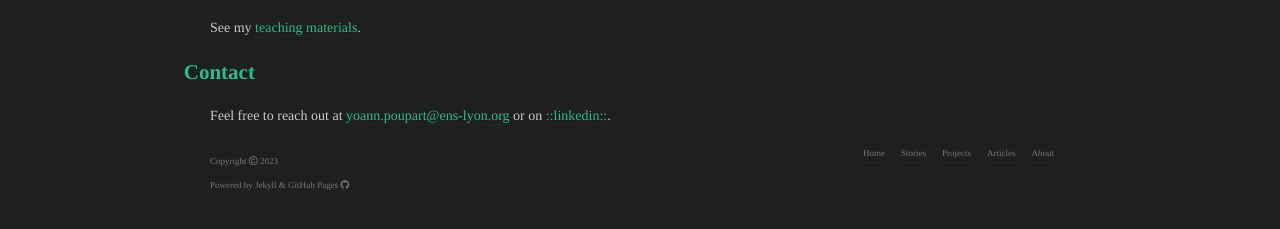
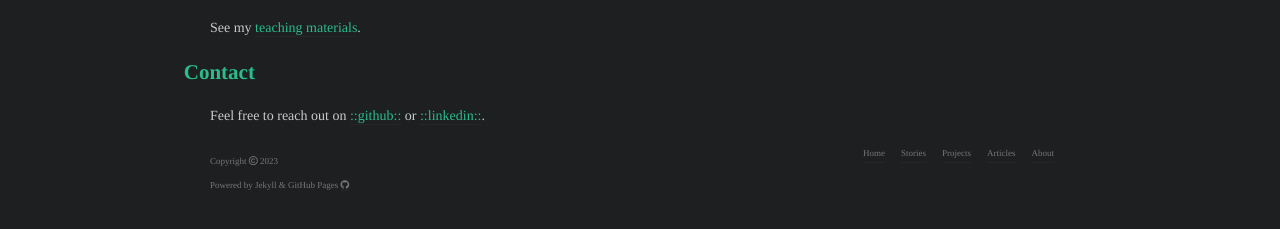
Before and after one commit to yp-edu/yp-edu.github.io, a Jekyll site: the page built from pages/about.md, in a window 1280 px wide and 1253 px high. Shown: the part 992-1221 px from the top of the window. Built offline with Jekyll 4.4.1, drawn with Linux system fonts in a browser that asks for light colours; nearby versions of some CDN libraries; some web fonts are replaced; Markdown is read by kramdown in place of the engine named in the settings; a style sheet for code colours, icons or effects is not loaded.

Commit message:
updated data

```diff
--- a/_config.yml
+++ b/_config.yml
@@ -20,7 +20,7 @@
 
 title: "Yoann Poupart"
 description: "Personal website, blog & portfolio."
-email: yoann.poupart@ens-lyon.org
+email: ""
 baseurl: "" # the subpath of your site, e.g. /blog
 domain: yp-edu.github.io
 url: "https://yp-edu.github.io" #"http://192.168.1.184:4000" # the base hostname & protocol for your site, e.g. http://example.com
--- a/pages/about.md
+++ b/pages/about.md
@@ -48,4 +48,4 @@ See my [teaching materials](/materials).
 
 ## Contact
 
-Feel free to reach out at [{{ site.email }}](mailto:{{ site.email }}) or on [::linkedin::]({{ site.linkedin.url }}).
+Feel free to reach out on [::github::](https://github.com/orgs/yp-edu/discussions) or [::linkedin::]({{ site.linkedin.url }}).
```
Also changed, not shown: pages/_drafts/index.md (+1 -2 lines).
